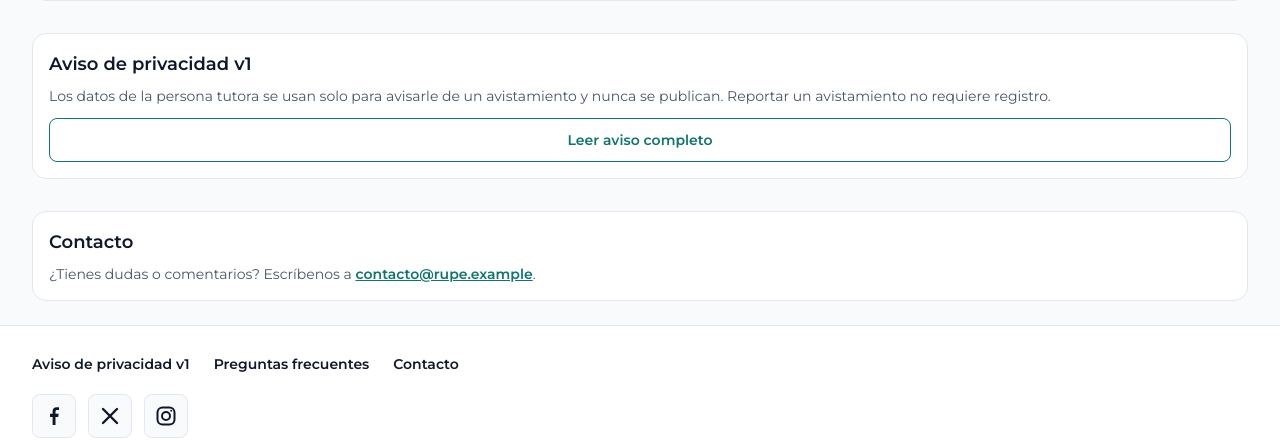
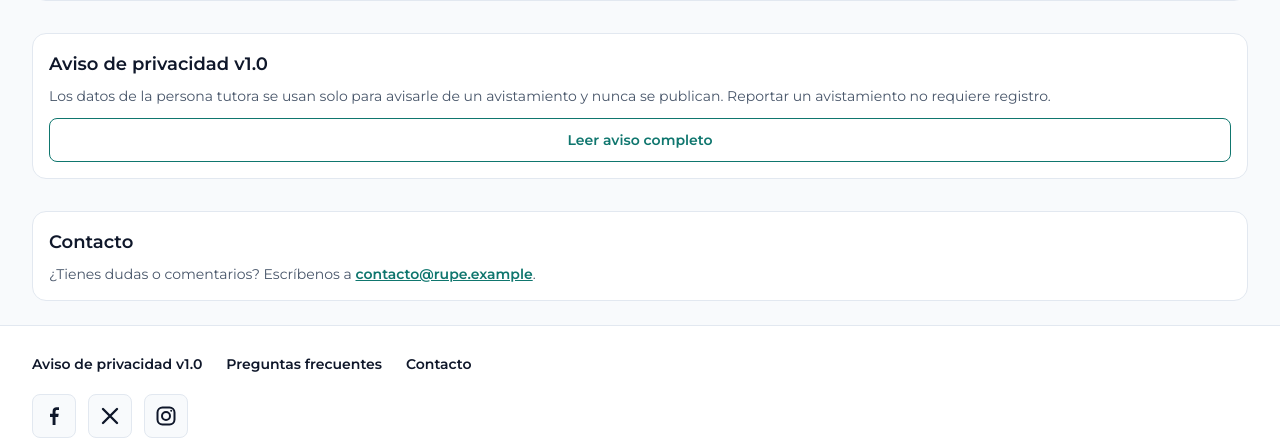
Before and after one commit to raulsansal/rupe-prototipo, a Next.js app: page / in a window 1280 px wide. Shown: the part 1521-1961 px from the top of the page. Built offline with nearby package versions, Linux system fonts and the light colour scheme.

Commit message:
fix: versión del aviso de privacidad 1.0 mostrada como v1.0

```diff
--- a/src/app/(publico)/page.tsx
+++ b/src/app/(publico)/page.tsx
@@ -6,7 +6,7 @@ import { ImagenPrincipal } from "@/components/features/ImagenPrincipal";
 import { clasesBoton } from "@/components/ui/clasesBoton";
 import { Icono, type NombreIcono } from "@/components/ui/Icono";
 import { Plegable } from "@/components/ui/Plegable";
-import { PARAMETROS } from "@/mocks/parametros";
+import { etiquetaVersionAviso } from "@/mocks/parametros";
 
 export const metadata: Metadata = { title: "RUPE · Registro Único de Perros Extraviados" };
 
@@ -90,7 +90,7 @@ export default function PaginaPrincipal() {
 
       <section id="aviso-de-privacidad" aria-labelledby="titulo-aviso" className="scroll-mt-20 rounded-tarjeta border border-border bg-surface p-4">
         <h2 id="titulo-aviso" className="text-h3 font-semibold">
-          Aviso de privacidad {PARAMETROS.version_aviso_privacidad}
+          Aviso de privacidad {etiquetaVersionAviso()}
         </h2>
         <p className="mb-3 mt-2 text-small text-text-muted">
           Los datos de la persona tutora se usan solo para avisarle de un avistamiento y nunca se publican. Reportar un avistamiento no requiere registro.
--- a/src/components/layout/PieSitio.tsx
+++ b/src/components/layout/PieSitio.tsx
@@ -1,6 +1,6 @@
 import Link from "next/link";
 import { cx } from "@/lib/clases";
-import { PARAMETROS } from "@/mocks/parametros";
+import { etiquetaVersionAviso } from "@/mocks/parametros";
 import { IconoRedSocial } from "./IconoRedSocial";
 
 type Props = {
@@ -14,7 +14,7 @@ type Props = {
 };
 
 const ENLACES = [
-  { href: "/#aviso-de-privacidad", etiqueta: `Aviso de privacidad ${PARAMETROS.version_aviso_privacidad}` },
+  { href: "/#aviso-de-privacidad", etiqueta: `Aviso de privacidad ${etiquetaVersionAviso()}` },
   { href: "/#preguntas-frecuentes", etiqueta: "Preguntas frecuentes" },
   { href: "/#contacto", etiqueta: "Contacto" },
 ];
--- a/src/components/layout/PlantillaPublica.tsx
+++ b/src/components/layout/PlantillaPublica.tsx
@@ -8,7 +8,7 @@ import { clasesBoton } from "@/components/ui/clasesBoton";
 import { Icono, type NombreIcono } from "@/components/ui/Icono";
 import { Logo } from "@/components/ui/Logo";
 import { ThemeToggle } from "@/components/ui/ThemeToggle";
-import { PARAMETROS } from "@/mocks/parametros";
+import { etiquetaVersionAviso } from "@/mocks/parametros";
 import { EnlaceSaltar } from "./EnlaceSaltar";
 import { EnlacesNavegacion } from "./EnlacesNavegacion";
 import { hrefActivo } from "./navegacion";
@@ -17,7 +17,7 @@ import { PieSitio } from "./PieSitio";
 type EnlaceMenu = { href: string; etiqueta: string; icono: NombreIcono };
 
 const CUENTA: EnlaceMenu[] = [
-  { href: "/iniciar-sesion", etiqueta: "Iniciar sesión", icono: "login" },
+  { href: "/acceso", etiqueta: "Iniciar sesión", icono: "login" },
   { href: "/registro", etiqueta: "Registrarse como persona tutora", icono: "person_add" },
 ];
 const EXPLORAR: EnlaceMenu[] = [
@@ -25,7 +25,7 @@ const EXPLORAR: EnlaceMenu[] = [
   { href: "/#como-funciona", etiqueta: "¿Cómo funciona RUPE?", icono: "info" },
   { href: "/#buscar-folio", etiqueta: "Consultar folio", icono: "search" },
   { href: "/#preguntas-frecuentes", etiqueta: "Preguntas frecuentes", icono: "help" },
-  { href: "/#aviso-de-privacidad", etiqueta: `Aviso de privacidad ${PARAMETROS.version_aviso_privacidad}`, icono: "lock" },
+  { href: "/#aviso-de-privacidad", etiqueta: `Aviso de privacidad ${etiquetaVersionAviso()}`, icono: "lock" },
   { href: "/#contacto", etiqueta: "Contacto", icono: "mail" },
 ];
 const NAVEGACION_ESCRITORIO = EXPLORAR.slice(0, 3);
@@ -104,7 +104,7 @@ export function PlantillaPublica({ children, menuAbiertoInicial = false, rutaAct
           <EnlacesNavegacion enlaces={NAVEGACION_ESCRITORIO} activo={activo} etiqueta="Navegación principal" className="ml-4 hidden flex-1 lg:block" />
           <div className="ml-auto flex items-center gap-2">
             <ThemeToggle compacto />
-            <Link href="/iniciar-sesion" className={clasesBoton({ variante: "secundario", className: "whitespace-nowrap max-md:hidden" })}>
+            <Link href="/acceso" className={clasesBoton({ variante: "secundario", className: "whitespace-nowrap max-md:hidden" })}>
               Iniciar sesión
             </Link>
             <Link href="/registro" className={clasesBoton({ className: "whitespace-nowrap max-md:hidden" })}>
--- a/src/mocks/parametros.ts
+++ b/src/mocks/parametros.ts
@@ -3,10 +3,18 @@
  * Aquí se centralizan los valores que las pantallas leen; en el Prototipo saldrán de la base de datos.
  */
 export const PARAMETROS = {
-  /** Versión vigente del aviso de privacidad (R22). Valor ficticio: el diccionario inicia en «1.0»; en los mockups aparece como «[vN]». */
-  version_aviso_privacidad: "v1",
+  /** Versión vigente del aviso de privacidad (R22). Valor inicial del diccionario; en pantalla se muestra con prefijo «v» (`etiquetaVersionAviso`). */
+  version_aviso_privacidad: "1.0",
   /** Minutos de vigencia del token de recuperación de contraseña (R20). */
   expiracion_token_minutos: 60,
   /** Tamaño máximo de archivo permitido, en MB (R11). */
   tamano_maximo_archivo_mb: 4,
 } as const;
+
+
+/** «v1.0»: cómo se muestra la versión del aviso en pantalla. */
+export const etiquetaVersionAviso = () => `v${PARAMETROS.version_aviso_privacidad}`;
+
+/** Base de la dirección pública (en el Prototipo vendrá de la configuración del despliegue). Dominio de ejemplo, como en la lámina 4.11. */
+export const URL_BASE_PUBLICA = "https://rupe.example";
+export const DOMINIO_PUBLICO = "rupe.example";
```
